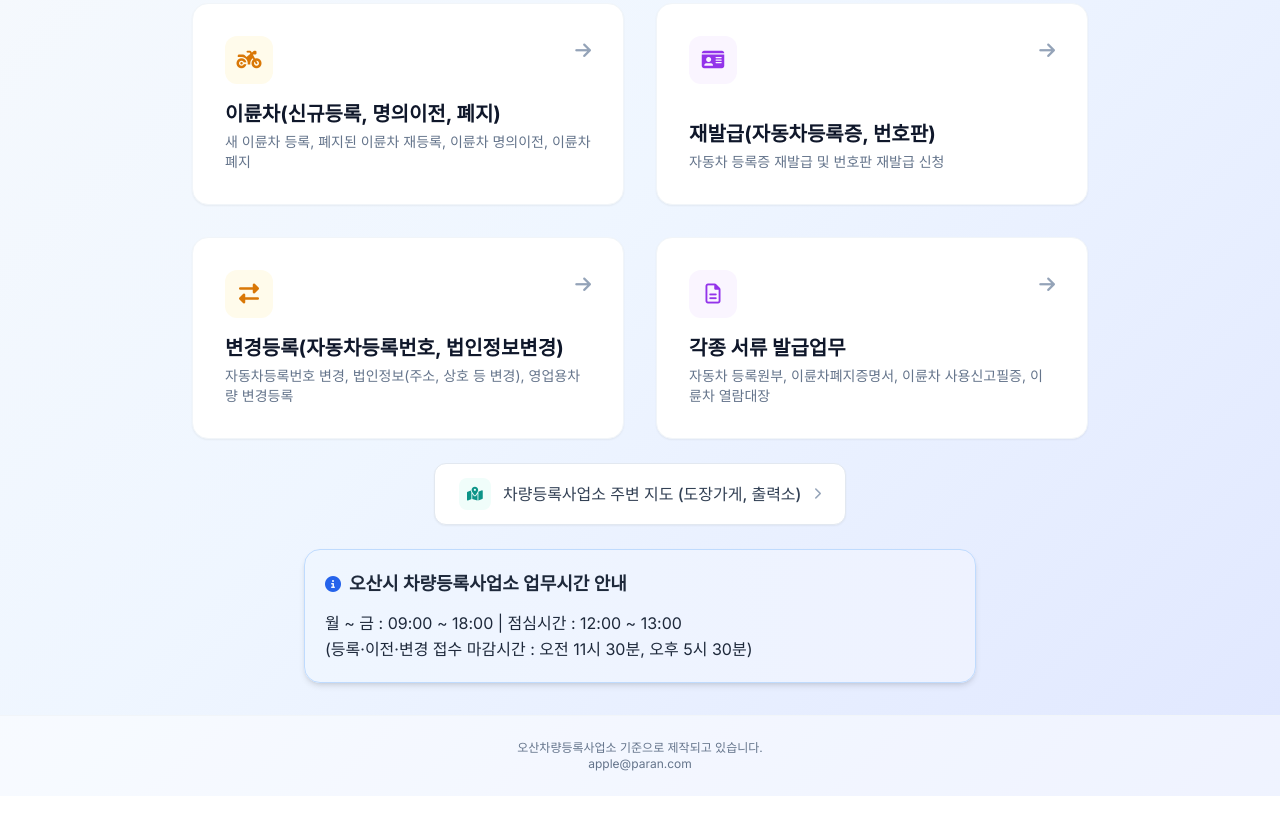
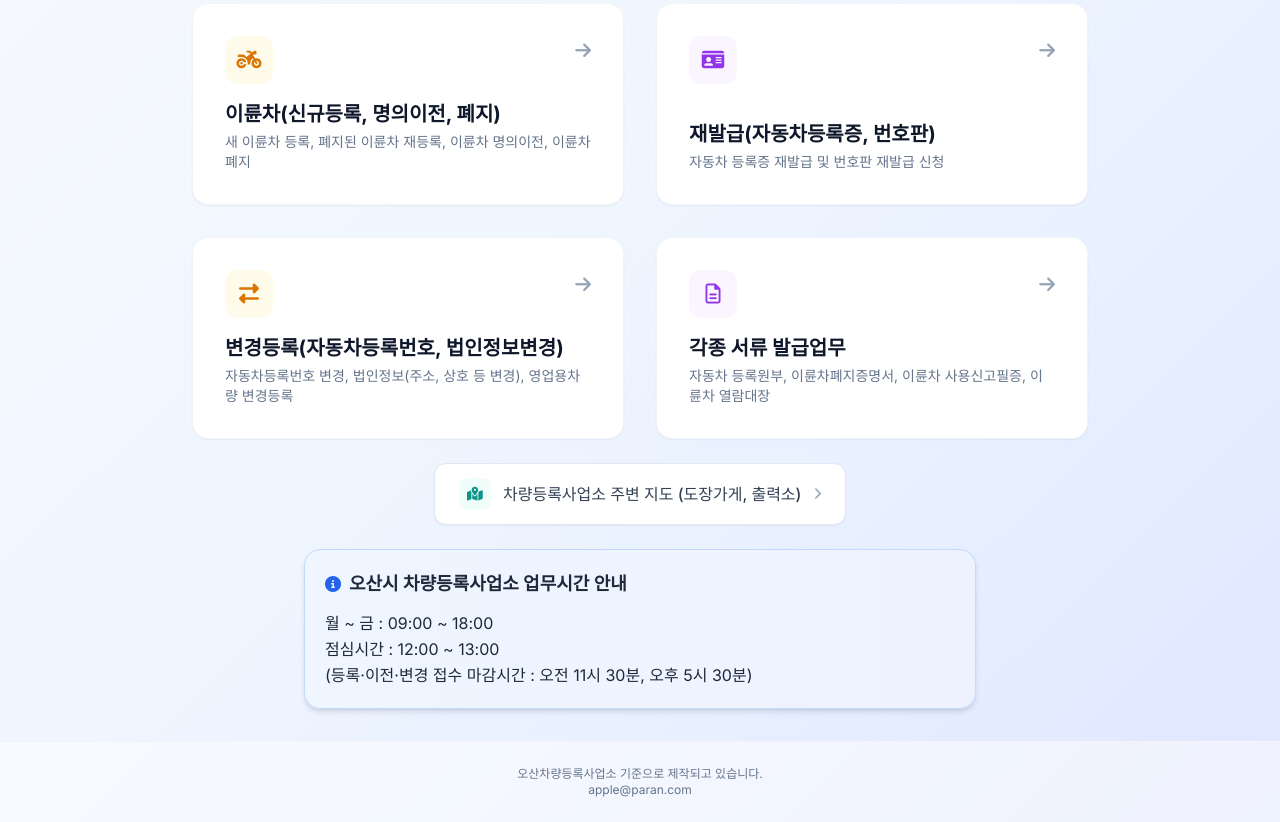
Before and after one commit to u3585/osancar, a plain HTML site: page index.html in a window 1280 px wide. Shown: the part 435-1257 px from the top of the page. Before the commit the page ends 1231 px from the top, so only its background shows below. Drawn offline with nearby package versions, Linux system fonts and the light colour scheme.

Commit message:
index.html 업데이트

```diff
--- a/index.html
+++ b/index.html
@@ -189,7 +189,7 @@
         </div>
 
         <p class="text-slate-800 leading-relaxed">
-            월 ~ 금 : 09:00 ~ 18:00 | 점심시간 : 12:00 ~ 13:00<br>(등록·이전·변경 접수 마감시간 : 오전 11시 30분, 오후 5시 30분)
+            월 ~ 금 : 09:00 ~ 18:00<br>점심시간 : 12:00 ~ 13:00<br>(등록·이전·변경 접수 마감시간 : 오전 11시 30분, 오후 5시 30분)
         </p>
     </div>
 </div>
```
